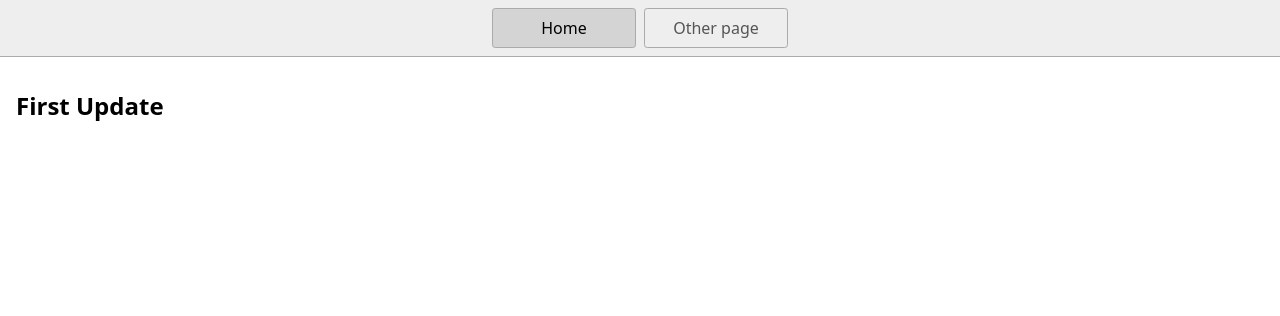
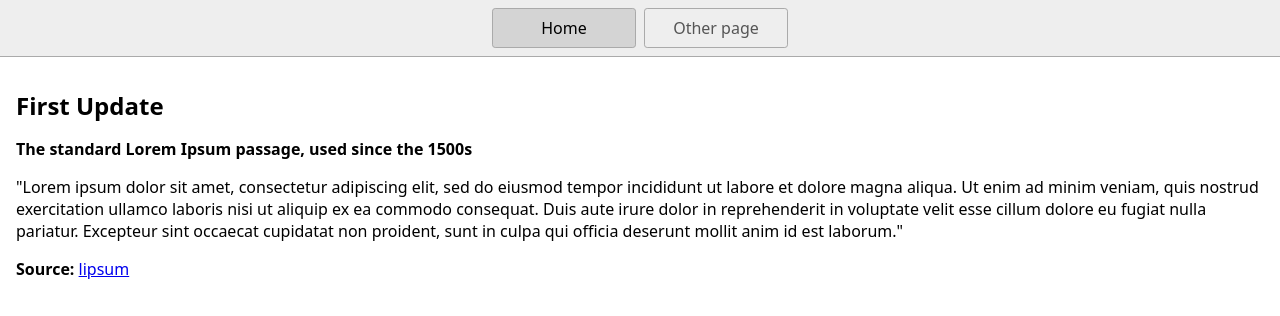
Before and after one commit to siljeangelvik/kodeloftet-starters-stackblitz, a website: page index.html in a window 1280 px wide. Drawn offline with Linux system fonts and the light colour scheme.

Commit message:
Added Lorem Ipsum for the Google Classroom Task

```diff
--- a/index.html
+++ b/index.html
@@ -18,6 +18,9 @@
     </nav>
     <main>
       <h1>First Update</h1>
+      <strong>The standard Lorem Ipsum passage, used since the 1500s</strong>
+      <p>"Lorem ipsum dolor sit amet, consectetur adipiscing elit, sed do eiusmod tempor incididunt ut labore et dolore magna aliqua. Ut enim ad minim veniam, quis nostrud exercitation ullamco laboris nisi ut aliquip ex ea commodo consequat. Duis aute irure dolor in reprehenderit in voluptate velit esse cillum dolore eu fugiat nulla pariatur. Excepteur sint occaecat cupidatat non proident, sunt in culpa qui officia deserunt mollit anim id est laborum."</p>
+      <strong>Source:</strong> <a href="https://www.lipsum.com/">lipsum</a>
     </main>
   </body>
 </html>
```
Also changed, not shown: page2.html (+2 -0 lines).
